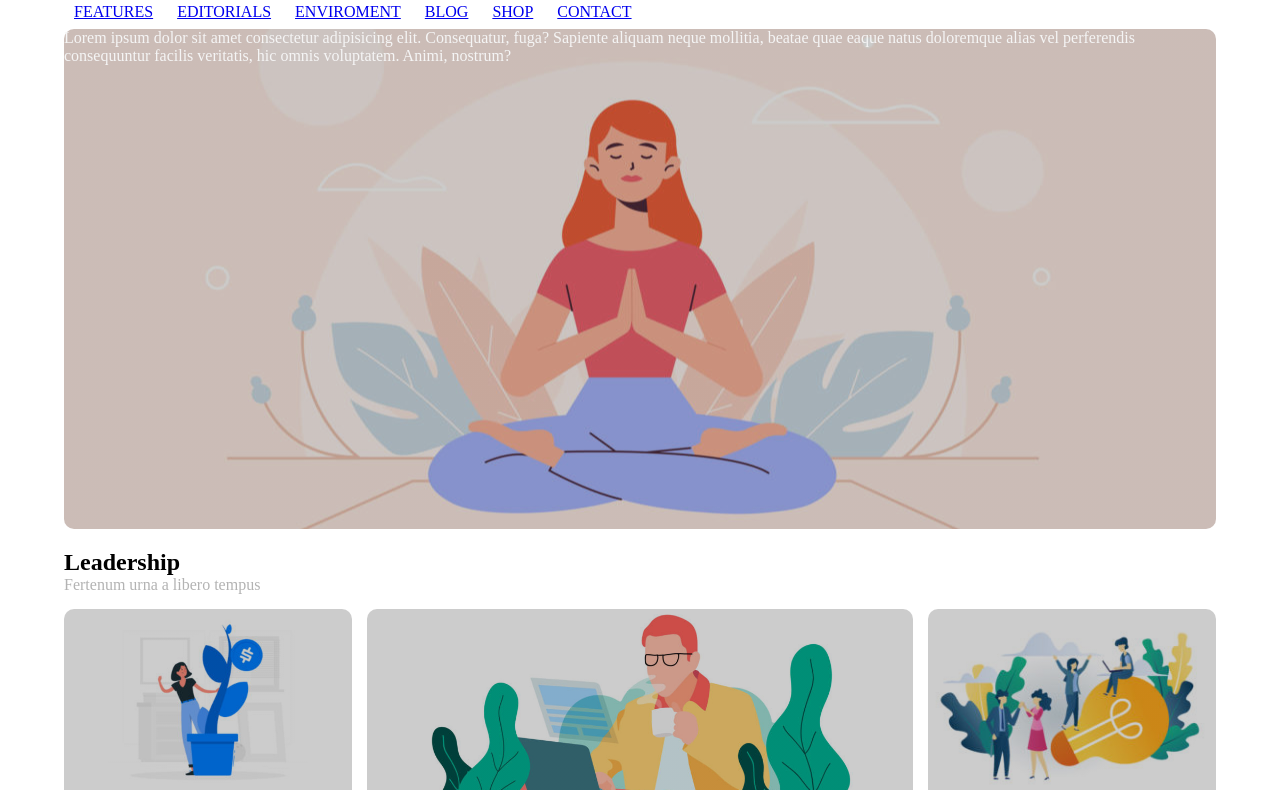
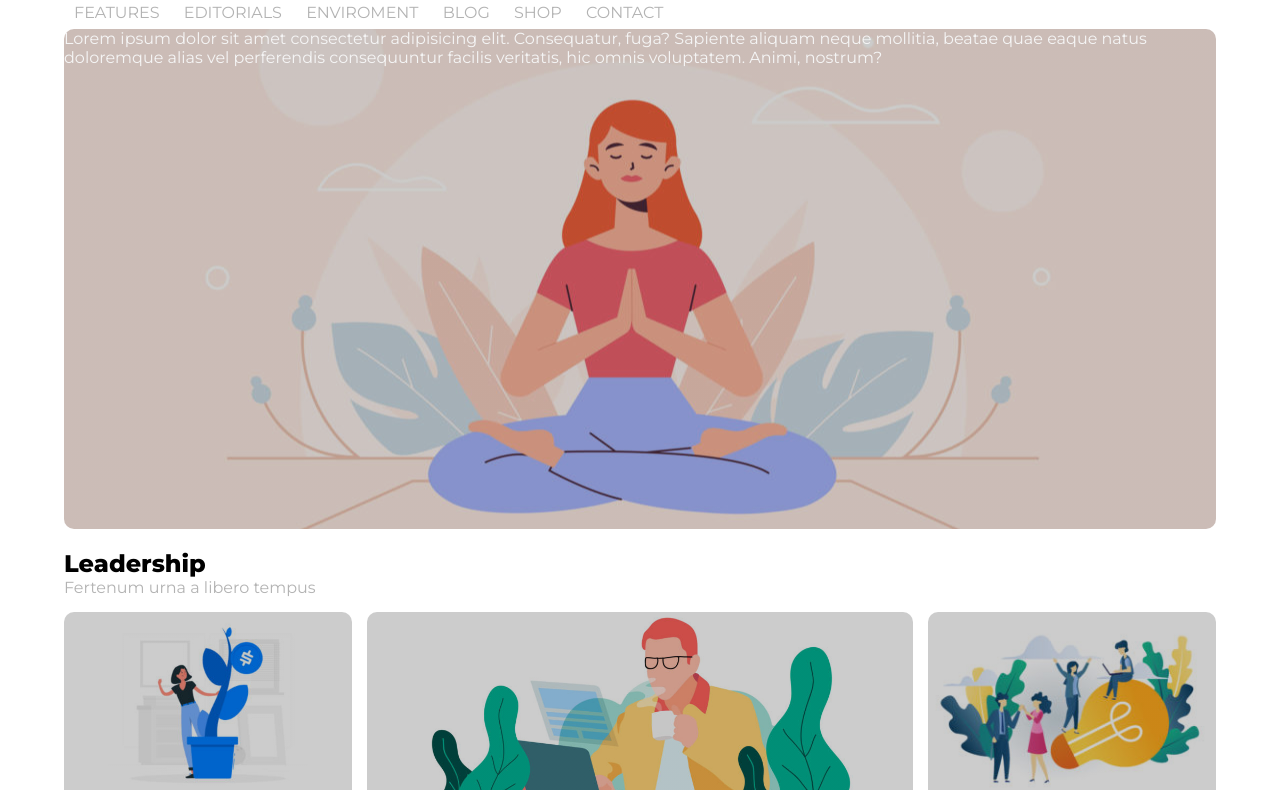
Before and after one commit to DavideZattra/htmlcss-wp, a plain HTML site: page index.html in a window 1280 px wide. Shown: the part 111-901 px from the top of the page. Drawn offline with Linux system fonts and the light colour scheme.

Commit message:
fixed links and font

```diff
--- a/css/style.css
+++ b/css/style.css
@@ -7,6 +7,7 @@
 body{
     width: 90%;
     margin: 20px auto;
+    font-family: 'Montserrat', sans-serif;
 }
 
 footer{
@@ -16,6 +17,11 @@ footer{
 li{
     display: inline-block;
     margin: 0 10px;
+}
+
+a{
+    color: rgb(179, 179, 179);
+    text-decoration: none;
 }
 
 .top-part{
@@ -49,13 +55,6 @@ li{
   display: table;
   clear: both;
 }
-
-/* .img-col{
-    filter: brightness(85%);
-    border-radius: 10px;
-    width: 100%;
-    height: 200px;
-} */
 
 .white-txt{
     color: whitesmoke;
--- a/index.html
+++ b/index.html
@@ -4,6 +4,9 @@
     <meta charset="UTF-8">
     <meta http-equiv="X-UA-Compatible" content="IE=edge">
     <meta name="viewport" content="width=device-width, initial-scale=1.0">
+    <link rel="preconnect" href="https://fonts.googleapis.com">
+<link rel="preconnect" href="https://fonts.gstatic.com" crossorigin>
+<link href="https://fonts.googleapis.com/css2?family=Montserrat:wght@400;800&display=swap" rel="stylesheet">
     <link rel="stylesheet" href="css/style.css">
     <title>Neori</title>
 </head>
```
